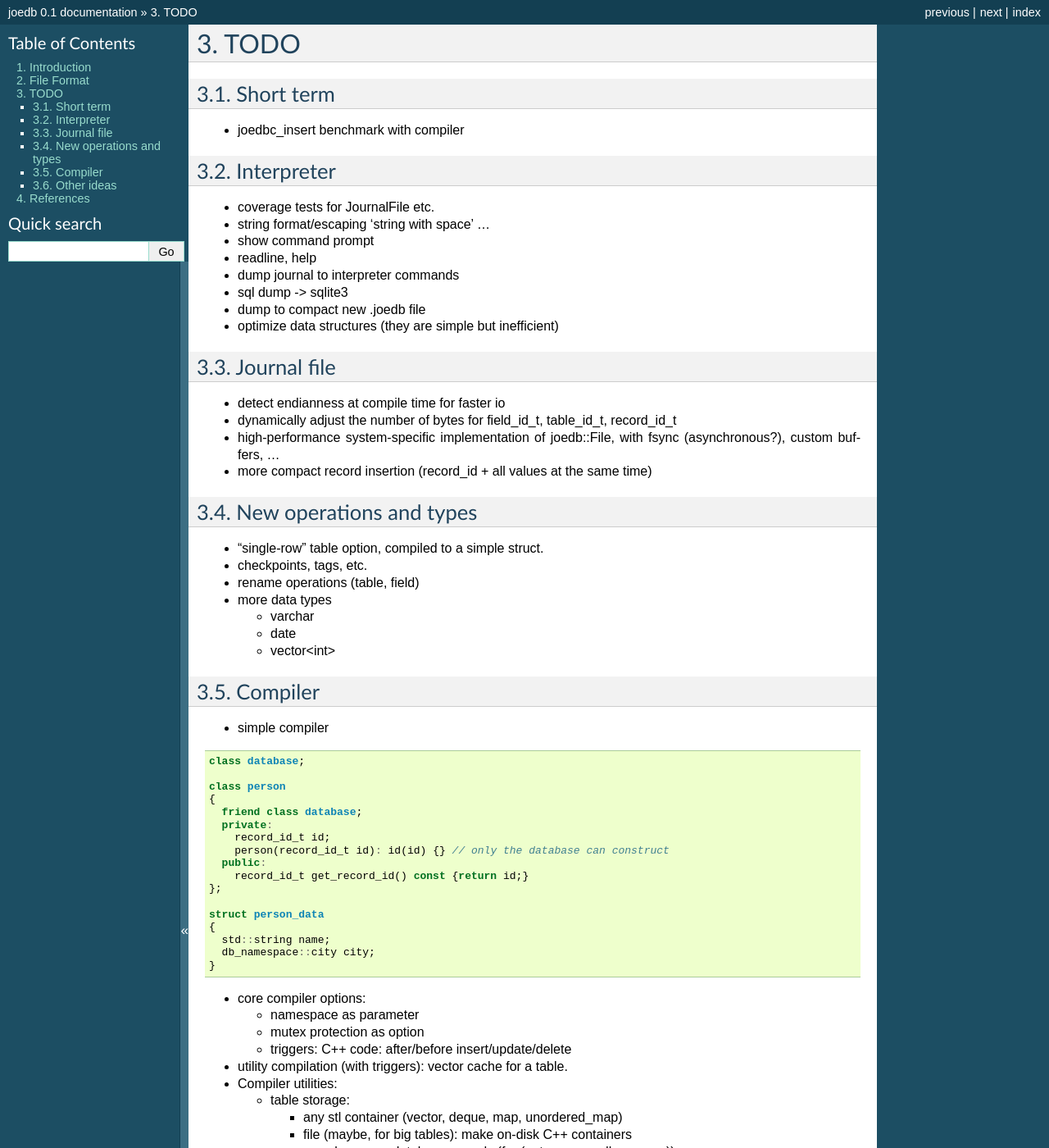
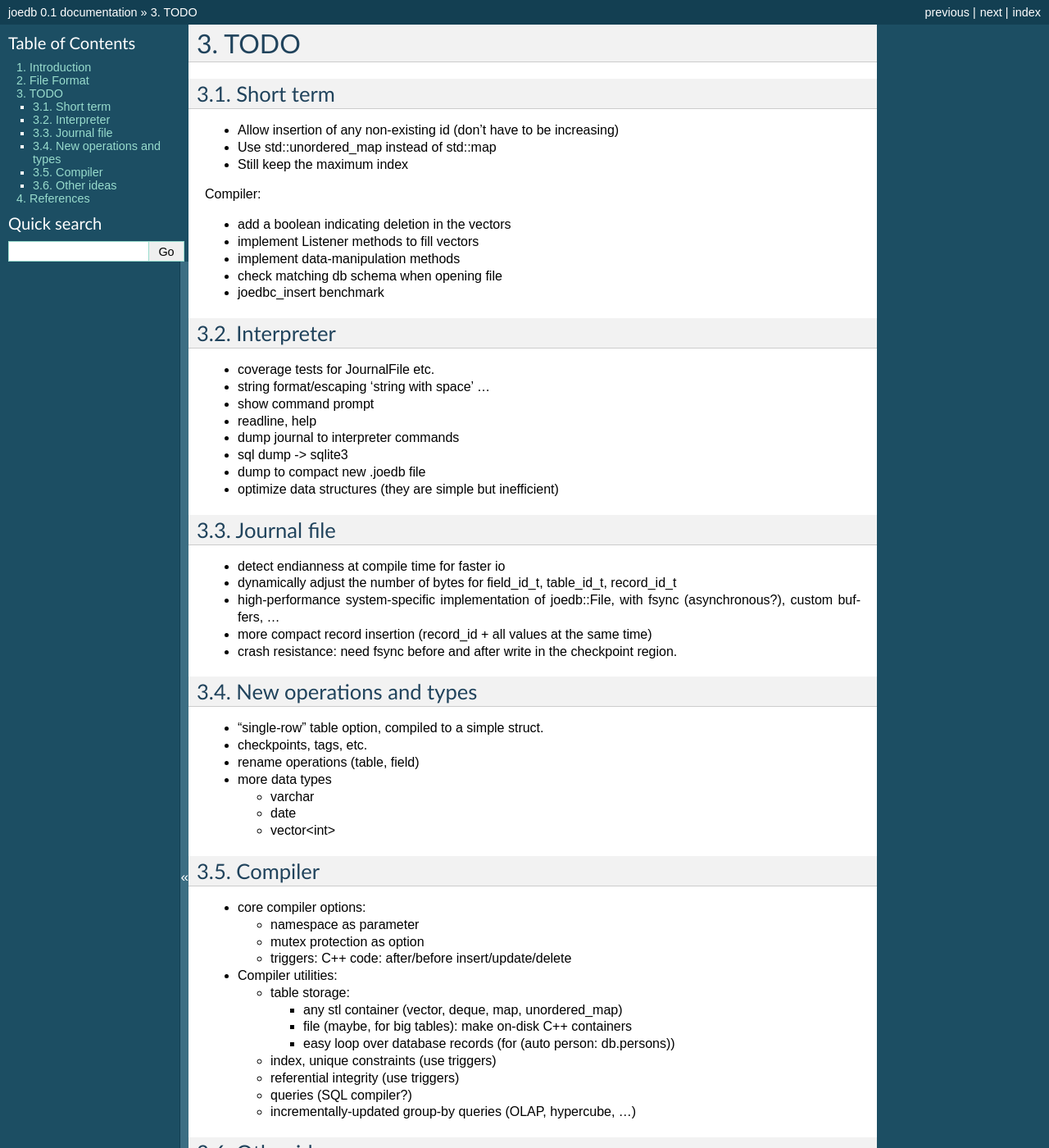
Before and after one commit to Remi-Coulom/joedb, a Sphinx documentation site: the page built from doc/source/todo.rst, in a window 1280 px wide and 1400 px high. Shown: the whole window at 82% size. Built offline with Sphinx 7.4.7, drawn with Linux system fonts in a browser that asks for light colours; formulas are drawn with MathJax 3.

Commit message:
compiler progress

```diff
--- a/doc/source/todo.rst
+++ b/doc/source/todo.rst
@@ -3,7 +3,17 @@
 
 Short term
 ----------
-- joedbc_insert benchmark with compiler
+- Allow insertion of any non-existing id (don't have to be increasing)
+- Use std::unordered_map instead of std::map
+- Still keep the maximum index
+
+Compiler:
+
+- add a boolean indicating deletion in the vectors
+- implement Listener methods to fill vectors
+- implement data-manipulation methods
+- check matching db schema when opening file
+- joedbc_insert benchmark
 
 Interpreter
 -----------
@@ -23,6 +33,7 @@
 - dynamically adjust the number of bytes for field_id_t, table_id_t, record_id_t
 - high-performance system-specific implementation of joedb::File, with fsync (asynchronous?), custom buffers, ...
 - more compact record insertion (record_id + all values at the same time)
+- crash resistance: need fsync before and after write in the checkpoint region.
 
 New operations and types
 ------------------------
@@ -38,35 +49,11 @@
 Compiler
 --------
 
-- simple compiler
-
-.. code-block:: c++
-
-    class database;
-
-    class person
-    {
-      friend class database;
-      private:
-        record_id_t id;
-        person(record_id_t id): id(id) {} // only the database can construct
-      public:
-        record_id_t get_record_id() const {return id;}
-    };
-
-    struct person_data
-    {
-      std::string name;
-      db_namespace::city city;
-    }
-
 - core compiler options:
 
   * namespace as parameter
   * mutex protection as option
   * triggers: C++ code: after/before insert/update/delete
-
-- utility compilation (with triggers): vector cache for a table.
 
 - Compiler utilities:
 
```
Also changed, not shown: doc/source/file_format.rst (+1 -26 lines), 2 other files.
